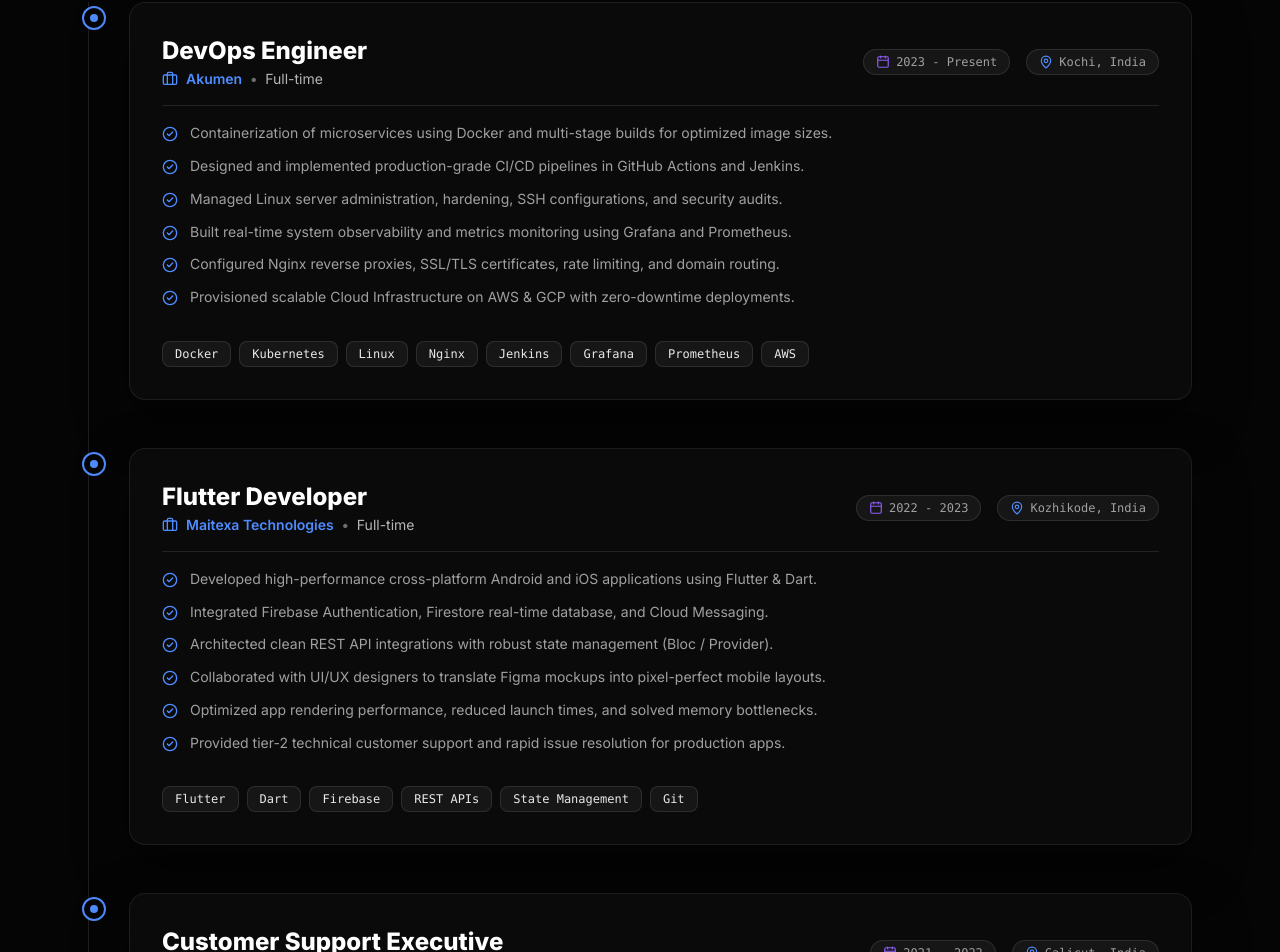
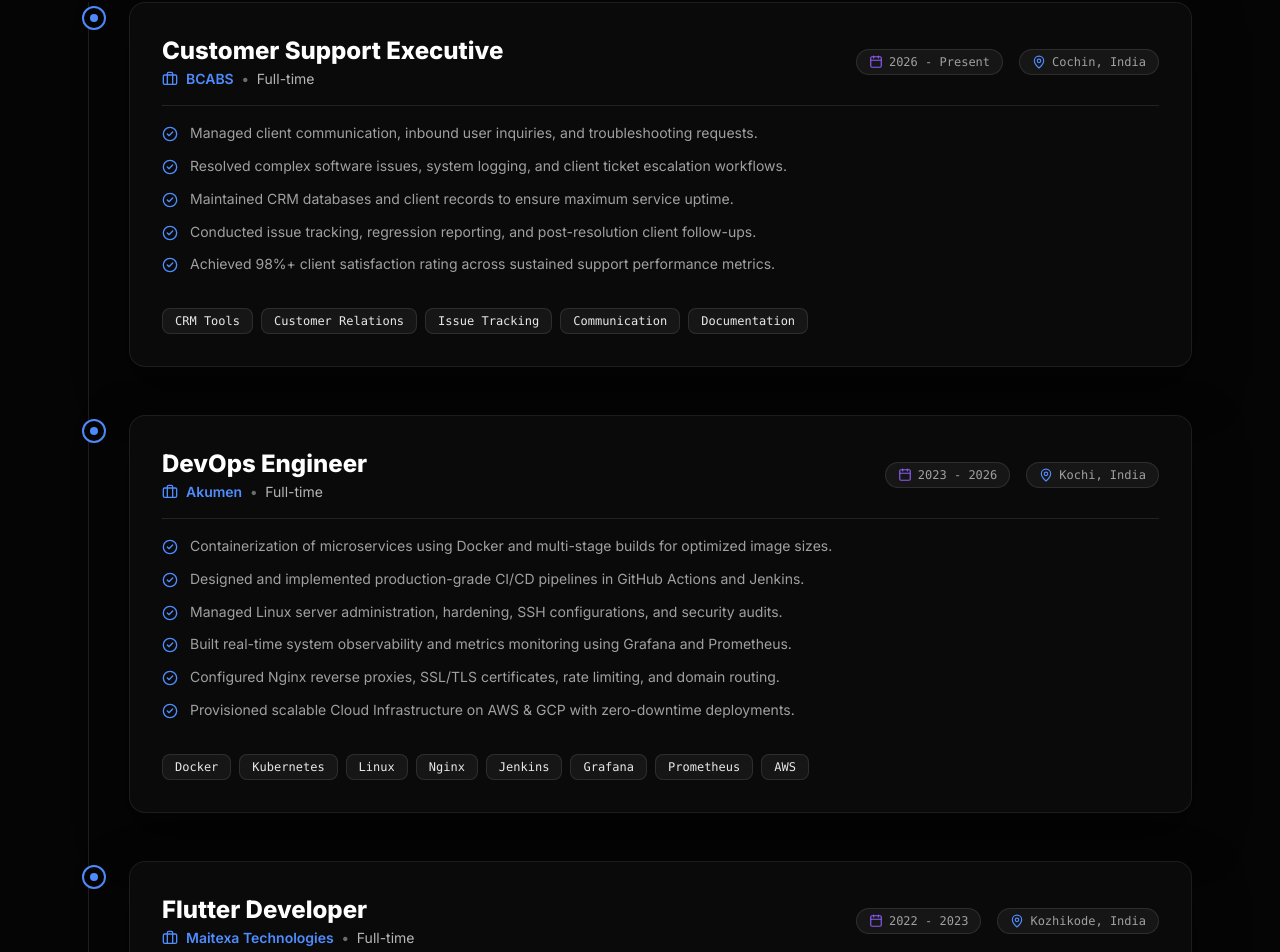
Before and after one commit to Adithyanpavithran/adithyan-portfolio-website, a Next.js app: page / in a window 1280 px wide. Shown: the part 4852-5804 px from the top of the page. Built offline with nearby package versions, Linux system fonts and the light colour scheme.

Commit message:
update-bcabs-experience-top-cochin-2026

```diff
--- a/constants/portfolioData.ts
+++ b/constants/portfolioData.ts
@@ -118,10 +118,26 @@
 
 export const EXPERIENCES: ExperienceItem[] = [
   {
+    id: "exp-3",
+    role: "Customer Support Executive",
+    company: "BCABS",
+    period: "2026 - Present",
+    location: "Cochin, India",
+    type: "Full-time",
+    responsibilities: [
+      "Managed client communication, inbound user inquiries, and troubleshooting requests.",
+      "Resolved complex software issues, system logging, and client ticket escalation workflows.",
+      "Maintained CRM databases and client records to ensure maximum service uptime.",
+      "Conducted issue tracking, regression reporting, and post-resolution client follow-ups.",
+      "Achieved 98%+ client satisfaction rating across sustained support performance metrics."
+    ],
+    technologies: ["CRM Tools", "Customer Relations", "Issue Tracking", "Communication", "Documentation"]
+  },
+  {
     id: "exp-1",
     role: "DevOps Engineer",
     company: "Akumen",
-    period: "2023 - Present",
+    period: "2023 - 2026",
     location: "Kochi, India",
     type: "Full-time",
     responsibilities: [
@@ -150,22 +166,6 @@
       "Provided tier-2 technical customer support and rapid issue resolution for production apps."
     ],
     technologies: ["Flutter", "Dart", "Firebase", "REST APIs", "State Management", "Git"]
-  },
-  {
-    id: "exp-3",
-    role: "Customer Support Executive",
-    company: "BCABS",
-    period: "2021 - 2022",
-    location: "Calicut, India",
-    type: "Full-time",
-    responsibilities: [
-      "Managed client communication, inbound user inquiries, and troubleshooting requests.",
-      "Resolved complex software issues, system logging, and client ticket escalation workflows.",
-      "Maintained CRM databases and client records to ensure maximum service uptime.",
-      "Conducted issue tracking, regression reporting, and post-resolution client follow-ups.",
-      "Achieved 98%+ client satisfaction rating across sustained support performance metrics."
-    ],
-    technologies: ["CRM Tools", "Customer Relations", "Issue Tracking", "Communication", "Documentation"]
   }
 ];
 
```
